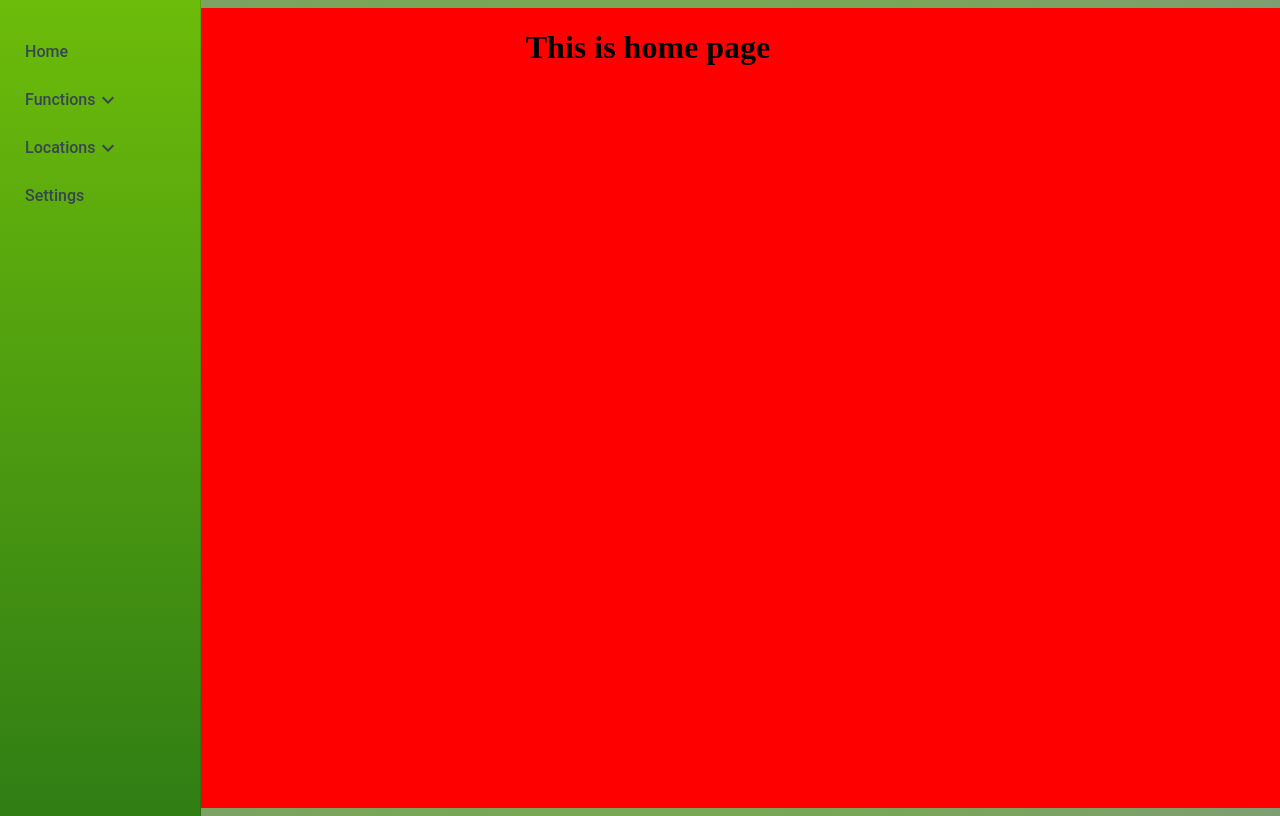
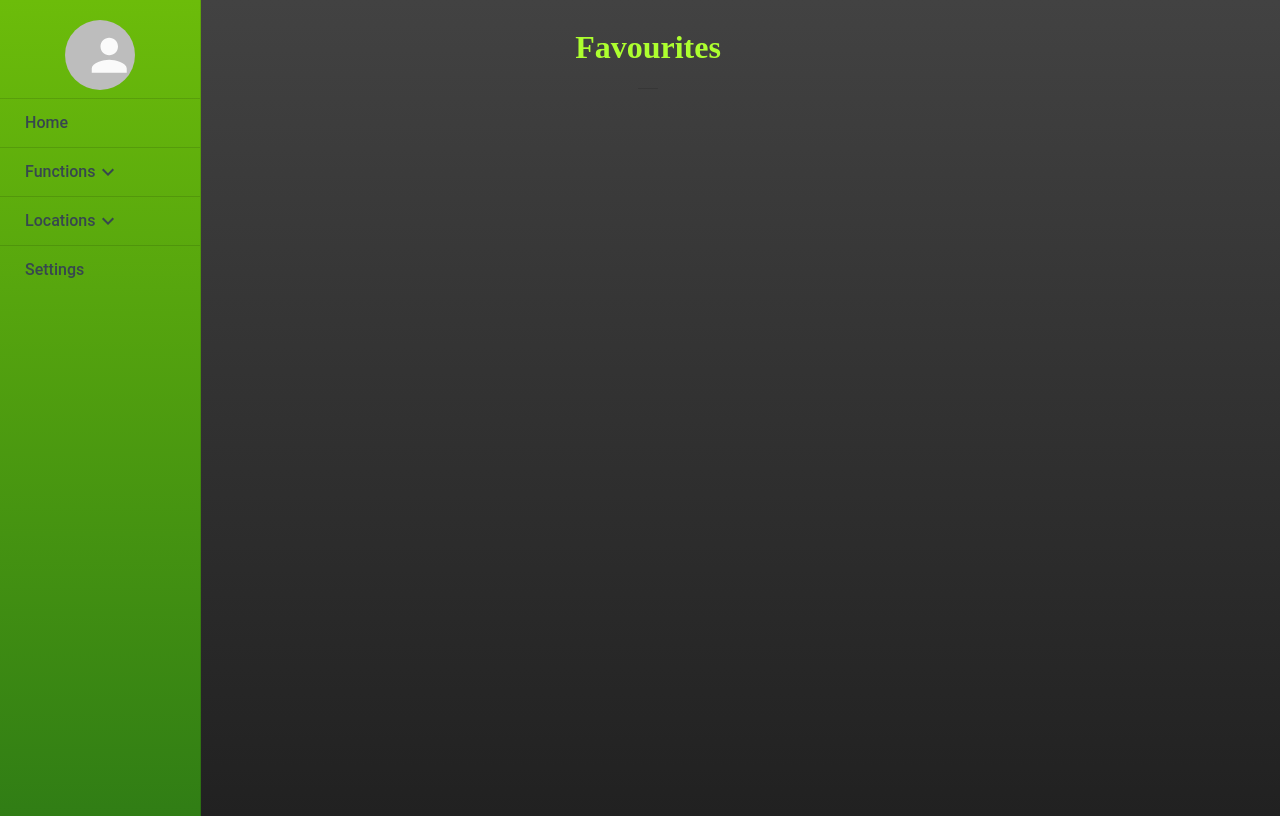
Before and after one commit to kiranPratoj/wiser-project, a React (Create React App) app: page /home in a window 1280 px wide. Built offline with nearby package versions, Linux system fonts and the light colour scheme.

Commit message:
layout styling

```diff
--- a/src/components/homebody.css
+++ b/src/components/homebody.css
@@ -2,11 +2,14 @@
     display: flex;
     flex-direction: column;
     align-items: center;
-    background-color: red;
+    width: 100%;
+    color: greenyellow;
+
     min-height: 100vh;
   }
 
   body {
-      background-color:red;
+      background-image: linear-gradient(#424242, #212121);
       width: 100%;
+      border-image-repeat: inherit;
     }
--- a/src/components/homebody.js
+++ b/src/components/homebody.js
@@ -1,11 +1,15 @@
 import React from 'react';
 import { Paper, TextField, Grid } from "@material-ui/core";
 import './homebody.css';
+import { Divider } from '@material-ui/core';
 
 
 const Homebody = () => (
   <div className='homepage'>
-    <h1> This is home page </h1>
+    <h1> Favourites </h1>
+
+    <Divider style={{width:'20px'}} />
+
   </div>
 )
 export default Homebody
--- a/src/components/sigin.js
+++ b/src/components/sigin.js
@@ -26,7 +26,6 @@ const useStyles = makeStyles((theme) => ({
      },
   avatar: {
     margin: theme.spacing(1)
-
   },
   form: {
     width: "100%", // Fix IE 11 issue.
@@ -41,11 +40,11 @@ export default function SignIn() {
   const classes = useStyles();
 
   return (
-    <div>
+    <div  className='signBody' >
     <Container component="main" maxWidth="xs"  >
       {/* <CssBaseline />  */}
       <div className={classes.paper}>
-        <Avatar className={classes.avatar}>
+        <Avatar className={classes.avatar} style={{width: '100px', height: '100px' }} variant='square'  src='https://play-lh.googleusercontent.com/e9-RmYf5W5qV6wK1dJtepZ2Lh5o2ewIrJzqqlxYuXeEE4eCsK1z4nxDArVHCxSB1nSNk'>
 
         </Avatar>
         <Typography component="h1" variant="h5">
--- a/src/components/signin.css
+++ b/src/components/signin.css
@@ -2,4 +2,14 @@ body{
     background-image:radial-gradient(#6cbc0a, #7e9e72);
     background-repeat: no-repeat;
     min-height:100vh;
+
 }
+
+.signBody{
+    background-color: radial-gradient(#6cbc0a, #7e9e72);
+    min-height:100vh;
+    align-items: center;
+    background-image:radial-gradient(#6cbc0a, #7e9e72);
+    display:flex;
+    flex-direction: column;
+}
--- a/src/src1/menuBar.js
+++ b/src/src1/menuBar.js
@@ -5,6 +5,8 @@ import { ExpandLess, ExpandMore } from "@material-ui/icons";
 import menuItems from './sideBarItems';
 import { NavLink as RouterLink } from 'react-router-dom';
 import useStyles from './menuBarStyles';
+import Avatar from "@material-ui/core/Avatar";
+import { Divider } from '@material-ui/core';
 
 const MenuBar = (props) => {
     const [ menu, setMenu ] = useState({});
@@ -25,6 +27,8 @@ const MenuBar = (props) => {
         return children.map(({children, name, url, links }) => {
             if ( !children ) {
               return (
+                <div>
+                  <Divider />
                 <List component="div" disablePadding key={ name }>
                   <ListItem
                     className={classes.item}
@@ -45,10 +49,13 @@ const MenuBar = (props) => {
                     </Button>
                   </ListItem>
                 </List>
+                </div>
               )
             }
             return (
-              <div key={ name }>
+             <div>
+              <Divider />
+                           <div key={ name }>
               <ListItem
                 className={classes.item}
                 disableGutters
@@ -61,7 +68,7 @@ const MenuBar = (props) => {
                   [classes.button] : true,
                   [classes.subMenu] : level
                 })}>
-                  { name } { menu[ name ] ? <ExpandLess /> : <ExpandMore />}
+                  { name }{ menu[ name ] ? <ExpandLess /> : <ExpandMore />}
                   </Button>
                 </ListItem>
                 <Collapse
@@ -72,20 +79,26 @@ const MenuBar = (props) => {
                   { handleMenu( children, 1) }
                 </Collapse>
               </div>
+              </div>
             )
         })
     }
 return (
+  <div>
+
       <Drawer
           anchor="left"
           classes={{ paper: classes.drawer }}
           open={true}
           variant="persistent"
         >
+         <Avatar className={classes.avatar} style={{alignSelf: 'center',height: '70px', width: '70px' }} >
+          </Avatar>
           <List {...rest} className={clsx(classes.root, className)} >
               { handleMenu(menuItems.data) }
           </List>
       </Drawer>
+      </div>
    )
 }
 export default MenuBar;
--- a/src/src1/menuBarStyles.js
+++ b/src/src1/menuBarStyles.js
@@ -1,4 +1,5 @@
 import { makeStyles } from '@material-ui/styles';
+import Avatar from "@material-ui/core/Avatar";
 
 import { colors } from '@material-ui/core';
 
@@ -6,6 +7,10 @@ const useStyles = makeStyles(theme => ({
   root: {
     justifyContent : "left",
    },
+   avatar: {
+   algin: 'right',
+   justifyContent : "right",
+  },
   drawer : {
     paddingTop : "20px",
     width: "200px",
--- a/src/src1/sideBarItems.js
+++ b/src/src1/sideBarItems.js
@@ -11,10 +11,10 @@ export default {
       {
           "name": "Home",
           "url": "/item1",
-          Icon: HomeIcon
+          "Icon": HomeIcon
       },{
         "name": "Functions",
-        Icon:ReceiptIcon,
+        "Icon":ReceiptIcon,
         "children": [
           {
             "name": "Function 1",
```
